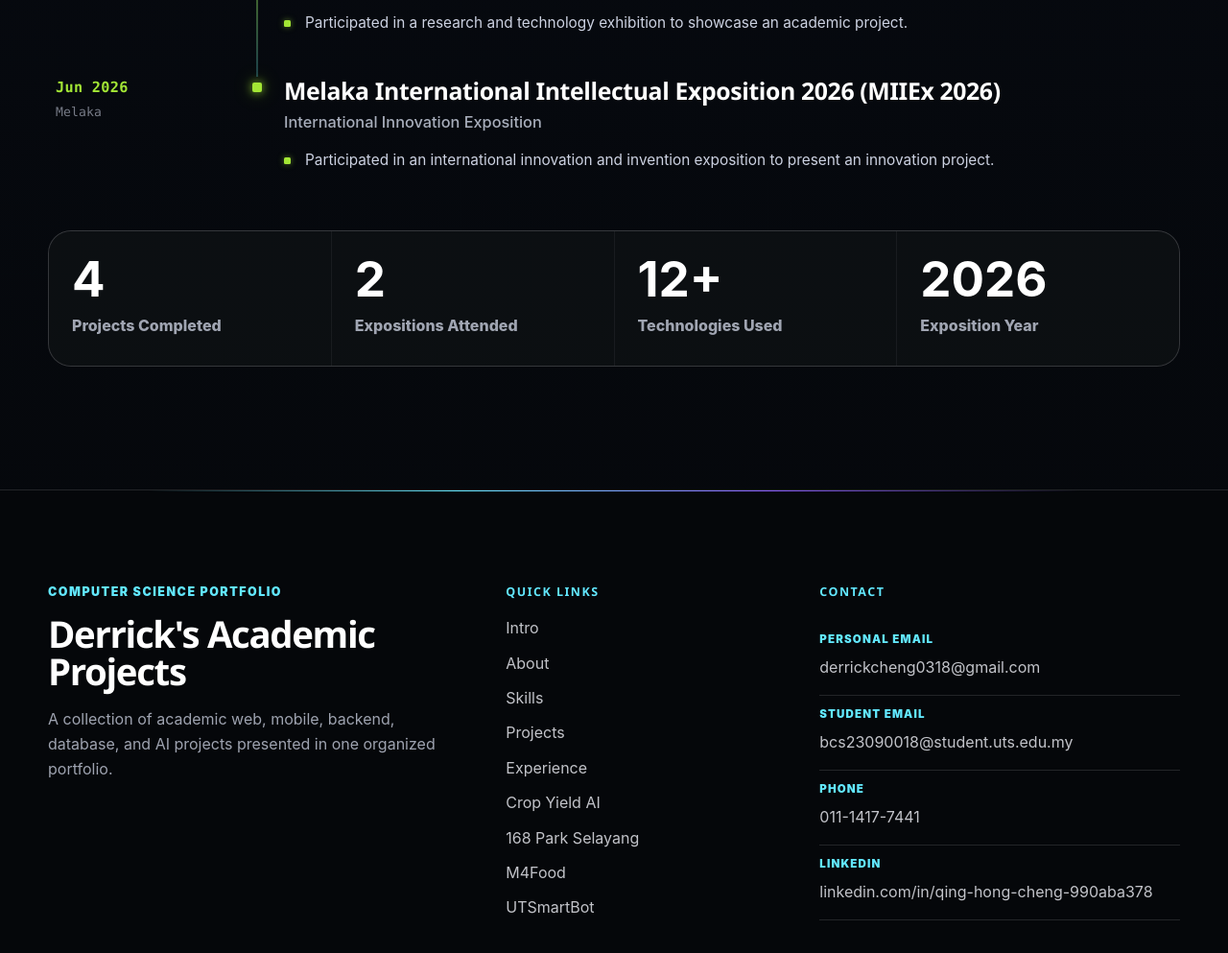
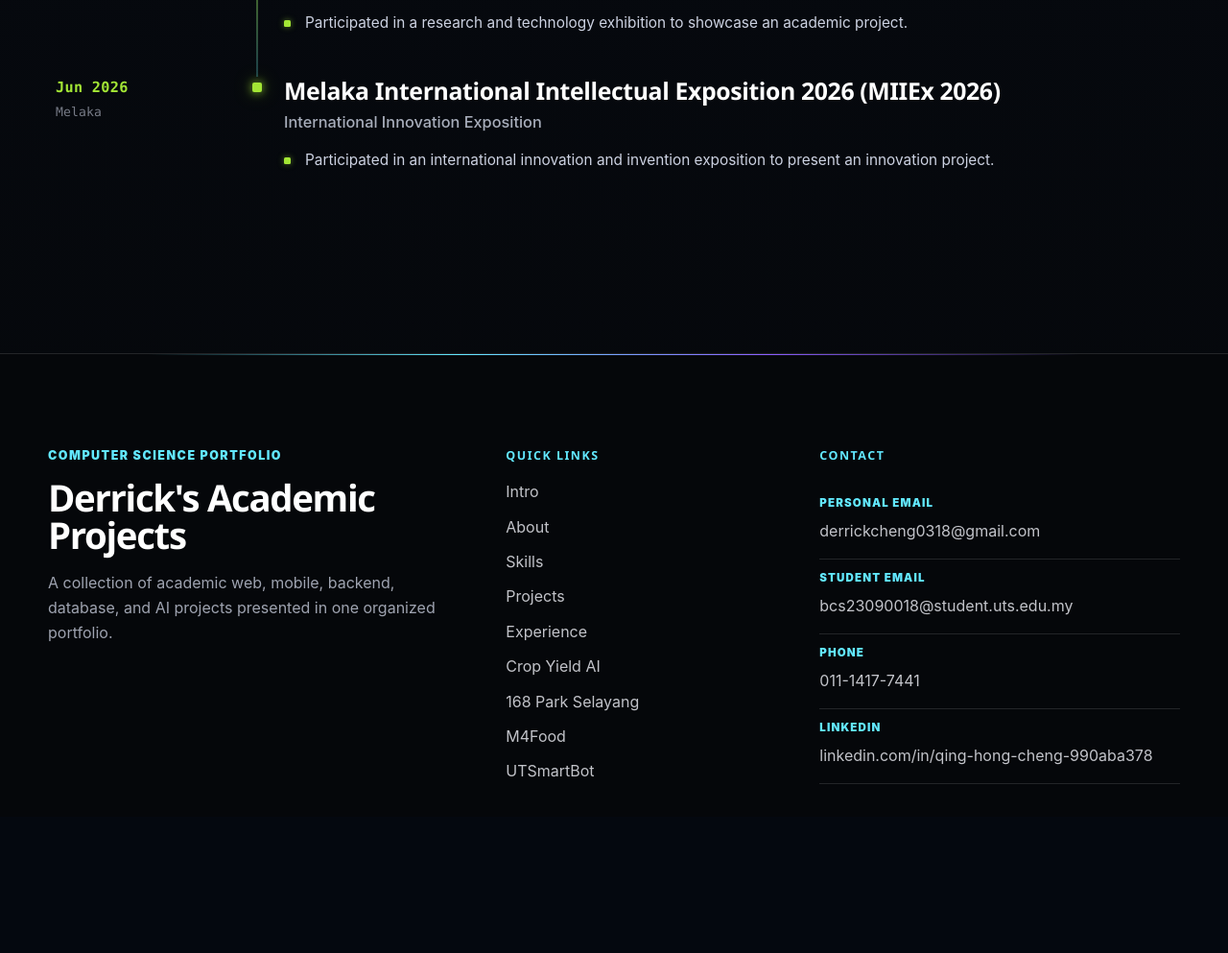
Before and after one commit to Derrick0318/portfolio, a Flask app: page / in a window 1280 px wide. Shown: the part 4832-5825 px from the top of the page at 96% size. After the commit the page ends 5649 px from the top, so only its background shows below. Run offline with Flask 3, Linux system fonts and the light colour scheme.

Commit message:
Remove achievement boxes strip from experience section

```diff
--- a/templates/portfolio/_experience.html
+++ b/templates/portfolio/_experience.html
@@ -47,13 +47,5 @@
       </article>
 
     </div>
-
-    <!-- Achievement strip -->
-    <div class="achievement-strip reveal-on-scroll" aria-label="Portfolio achievements">
-      <div><strong>4</strong><span>Projects Completed</span></div>
-      <div><strong>2</strong><span>Expositions Attended</span></div>
-      <div><strong>12+</strong><span>Technologies Used</span></div>
-      <div><strong>2026</strong><span>Exposition Year</span></div>
-    </div>
   </div>
 </section>
```
